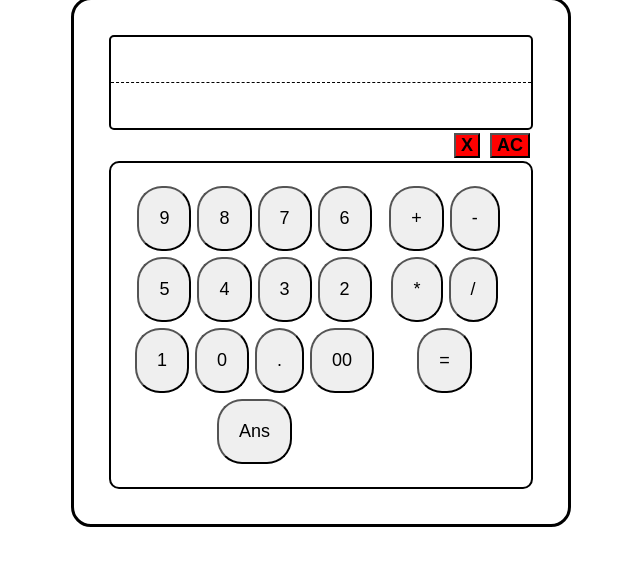
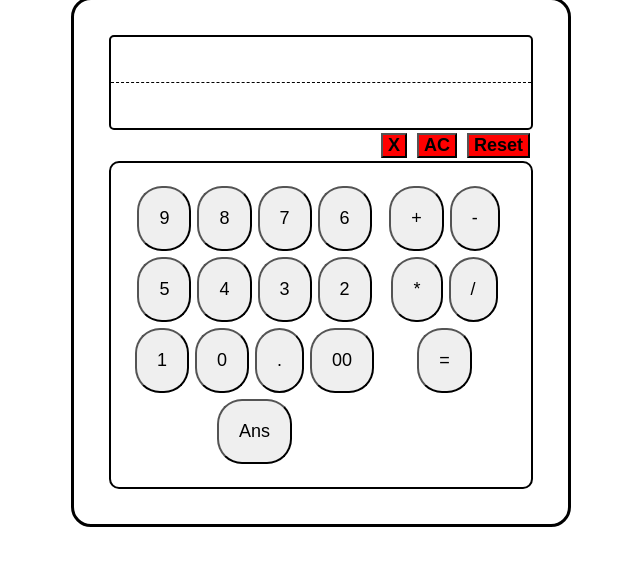
Before and after one commit to djtimog/calculator, a plain HTML site: page index.html in a window 1280 px wide. Shown: the part 192-758 px from the top of the page, without its empty margins (319-959 px from the left). Drawn offline with Linux system fonts and the light colour scheme.

Commit message:
Add files via upload

```diff
--- a/index.html
+++ b/index.html
@@ -28,7 +28,8 @@
         </div>
         <div class="canc">
           <button class="cancel1" onclick="cancel()">X</button>
-          <button class="cancel2" onclick="clearAll()" >AC</button>
+          <button class="cancel2" onclick="clearAll()">AC</button>
+          <button class="cancel2" onclick="reset()">Reset</button>
         </div>
         <div class="num_operator">
           <div class="numbers">
--- a/js/script.js
+++ b/js/script.js
@@ -100,3 +100,12 @@ function clearAll() {
   input.textContent = number;
   return number;
 }
+
+
+//reset function
+function reset(){
+  number = "";
+  input.textContent = number;
+  result.textContent = number;
+  return number;
+}
```
